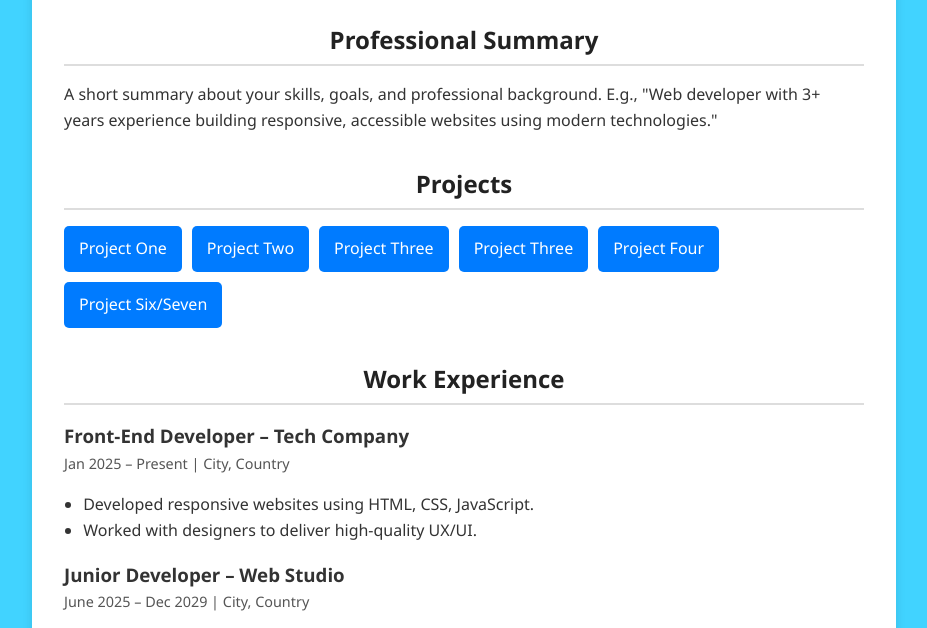
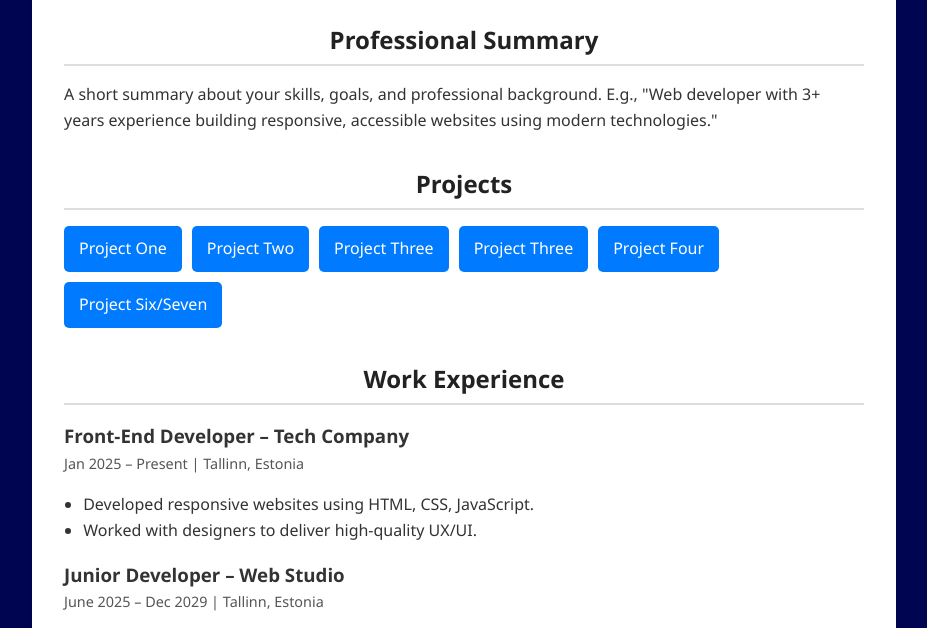
Before and after one commit to qerial/qerial.github.com, a plain HTML site: page index.html in a window 1280 px wide. Shown: the part 322-950 px from the top of the page, without its empty margins (176-1103 px from the left). Drawn offline with Linux system fonts and the light colour scheme.

Commit message:
added a few things

```diff
--- a/index.html
+++ b/index.html
@@ -7,7 +7,7 @@
   <style>
     body {
       font-family: "Segoe UI", Tahoma, Geneva, Verdana, sans-serif;
-      background-color: #41d3ff;
+      background-color: #000552;
       color: #333;
       line-height: 1.6;
       margin: 0;
@@ -150,7 +150,7 @@
       <h2>Work Experience</h2>
       <div class="job">
         <h3>Front-End Developer – Tech Company</h3>
-        <span>Jan 2025 – Present | City, Country</span>
+        <span>Jan 2025 – Present | Tallinn, Estonia</span>
         <ul>
           <li>Developed responsive websites using HTML, CSS, JavaScript.</li>
           <li>Worked with designers to deliver high-quality UX/UI.</li>
@@ -158,7 +158,7 @@
       </div>
       <div class="job">
         <h3>Junior Developer – Web Studio</h3>
-        <span>June 2025 – Dec 2029 | City, Country</span>
+        <span>June 2025 – Dec 2029 | Tallinn, Estonia</span>
         <ul>
           <li>Maintained and updated client websites on WordPress.</li>
           <li>Created landing pages and optimized SEO.</li>
```
